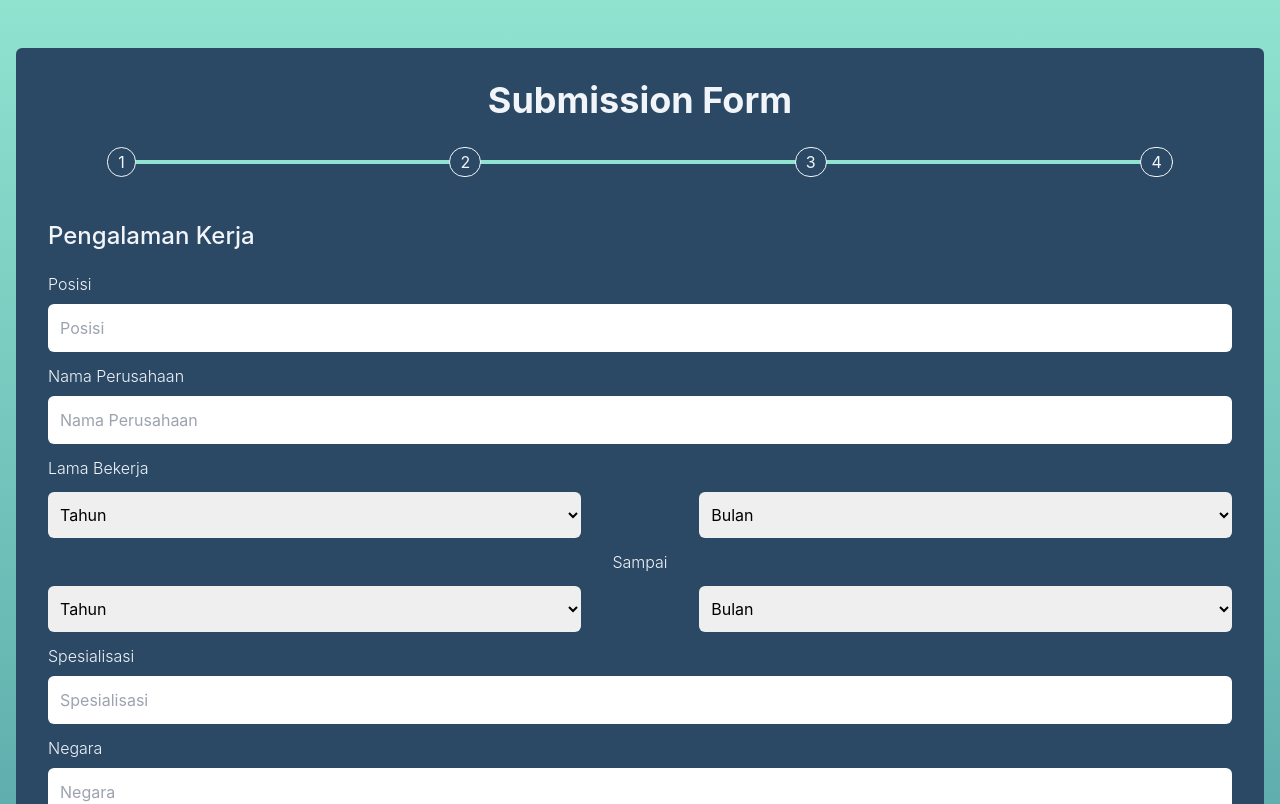
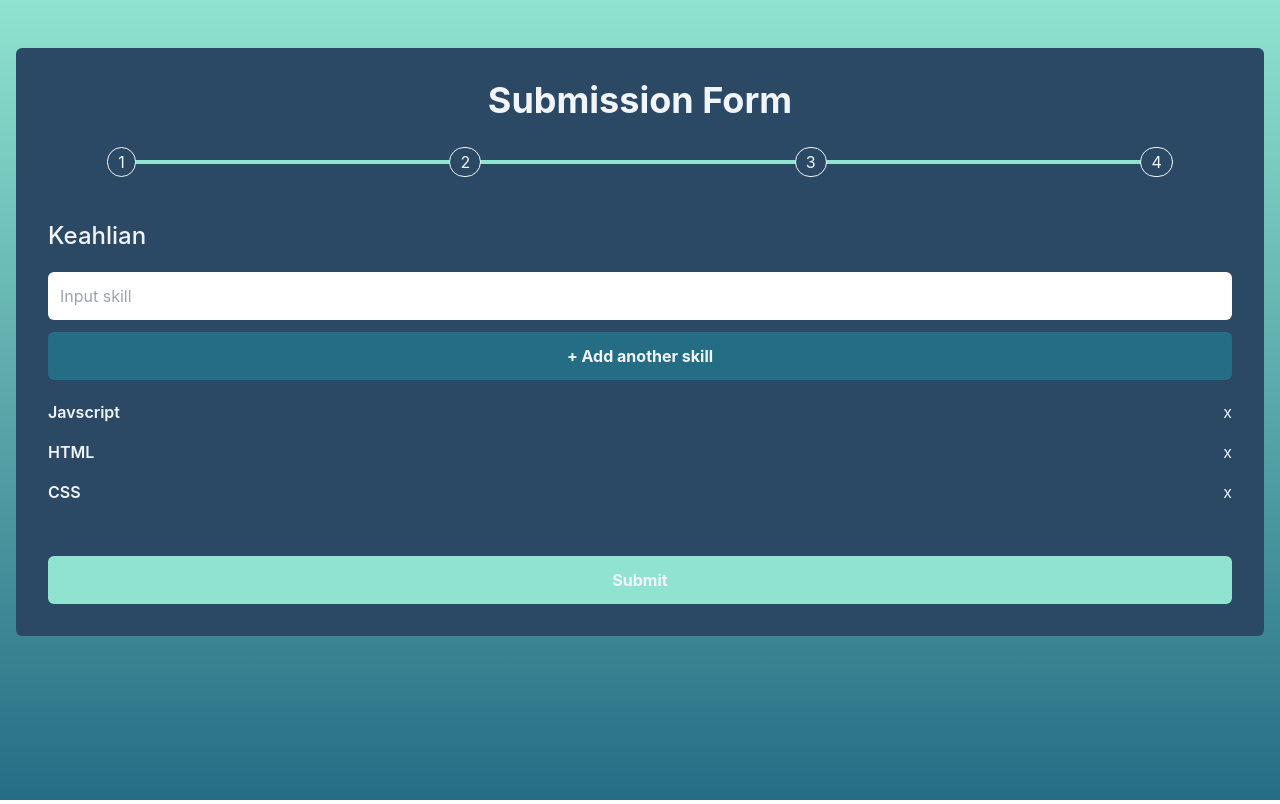
Before and after one commit to Dedenno17/react-test, a React (Create React App) app: page /add in a window 1280 px wide. Shown: the top 804 px of the page. Built offline with nearby package versions, Linux system fonts and the light colour scheme.

Commit message:
membuat folder Keahlian lalu membuat kealian list component serta memasukannya kedalam keahlian component

```diff
--- a/src/components/Form/Forms.jsx
+++ b/src/components/Form/Forms.jsx
@@ -1,13 +1,15 @@
 import PengalamanKerja from "./PengalamanKerja/PengalamanKerja";
 import PersonalData from "./PersonalData";
 import RiwayatPendidikan from "./RiwayatPendidikan/RiwayatPendidikan";
+import Keahlian from "./Keahlian/Keahlian";
 
 const Forms = () => {
   return (
     <div className="w-full mt-14">
       {/* <PersonalData /> */}
       {/* <RiwayatPendidikan /> */}
-      <PengalamanKerja />
+      {/* <PengalamanKerja /> */}
+      <Keahlian />
     </div>
   );
 };
--- a/src/components/Form/Keahlian.jsx
+++ /dev/null
@@ -1,5 +0,0 @@
-const Keahlian = () => {
-  return <form></form>;
-};
-
-export default Keahlian;
--- /dev/null
+++ b/src/components/Form/Keahlian/Keahlian.jsx
@@ -0,0 +1,34 @@
+import Button from "../../UI/Button";
+import KeahlianList from "./KeahlianList";
+
+const DUMMY__DATA = ["Javscript", "HTML", "CSS"];
+
+const Keahlian = () => {
+  return (
+    <div>
+      <h2 className="text-left text-2xl font-medium text-slate-100 mb-5">
+        Keahlian
+      </h2>
+      <form>
+        <input
+          type="text"
+          placeholder="Input skill"
+          className="w-full px-3 py-3 rounded-md outline-none border-none mb-3"
+        />
+        <div>
+          <Button className="bg-blue w-full text-slate-100" type="submit">
+            + Add another skill
+          </Button>
+        </div>
+      </form>
+      <KeahlianList data={DUMMY__DATA} />
+      <div className="mt-8">
+        <Button className="bg-tosca w-full text-slate-100" typw="button">
+          Submit
+        </Button>
+      </div>
+    </div>
+  );
+};
+
+export default Keahlian;
--- /dev/null
+++ b/src/components/Form/Keahlian/KeahlianList.jsx
@@ -0,0 +1,16 @@
+const KeahlianList = (props) => {
+  return (
+    <div className="w-full py-3">
+      <ul className="w-full">
+        {props.data.map((item, i) => (
+          <li key={i} className="w-full py-2 justify-between flex">
+            <p className=" text-slate-100 font-semibold mr-2">{item}</p>
+            <span className="text-slate-100">x</span>
+          </li>
+        ))}
+      </ul>
+    </div>
+  );
+};
+
+export default KeahlianList;
```
